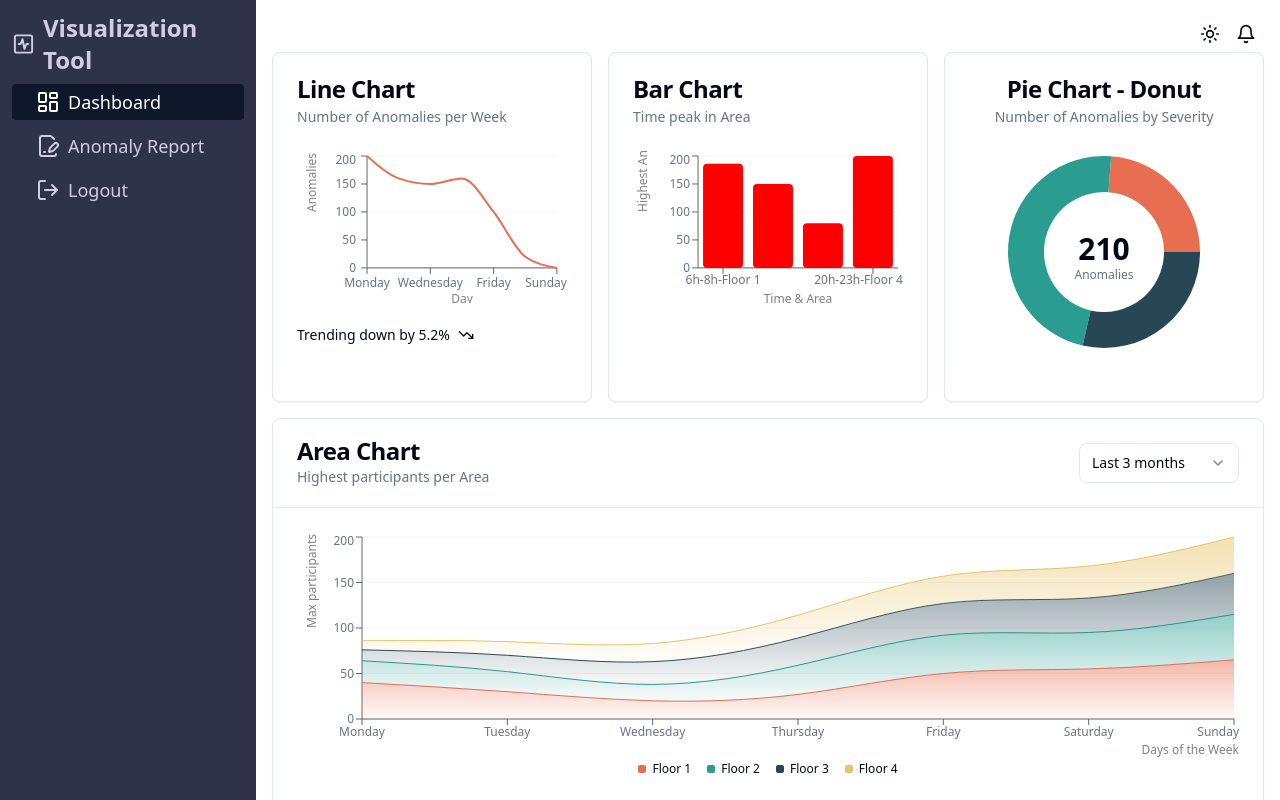
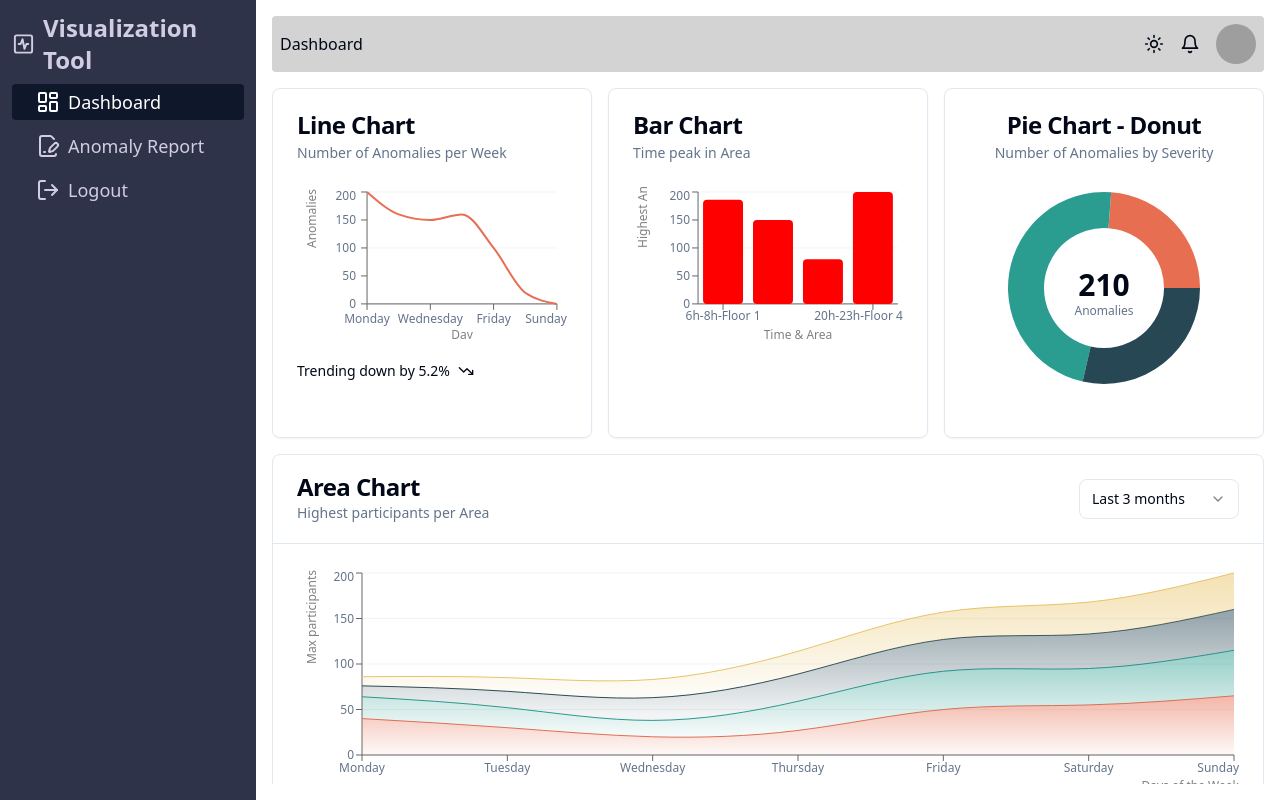
Before and after one commit to LongNgd/COS40006-G1B, a React (Vite) app in the folder frontend/: page /dashboard in a window 1280 px wide. Both pictures are taken after typing "name@example.com", "Sample123" into the empty fields and a click on the button "Login". Shown: the top 800 px of the page. Built offline with nearby package versions, Linux system fonts and the light colour scheme; grey boxes are pictures that could not be loaded.

Commit message:
update main content

```diff
--- a/frontend/package.json
+++ b/frontend/package.json
@@ -11,8 +11,10 @@
   },
   "dependencies": {
     "@hookform/resolvers": "^3.9.0",
+    "@radix-ui/react-avatar": "^1.1.0",
     "@radix-ui/react-checkbox": "^1.1.1",
     "@radix-ui/react-label": "^2.1.0",
+    "@radix-ui/react-scroll-area": "^1.1.0",
     "@radix-ui/react-select": "^2.1.1",
     "@radix-ui/react-slot": "^1.1.0",
     "@reduxjs/toolkit": "^2.2.7",
--- a/frontend/src/components/Chart/LineC.tsx
+++ b/frontend/src/components/Chart/LineC.tsx
@@ -60,6 +60,8 @@
               dataKey="day"
               label={{ value: "Day", position: "insideBottom", offset: -5 }}
               tickMargin={5}
+              // Set default props directly in the component if needed
+              // defaultProps={{ tickMargin: 5 }} // Remove this line if it exists
             />
             <YAxis
               label={{ value: "Anomalies", angle: -90, position: "insideLeft" }}
--- a/frontend/src/components/Chart/PieC.tsx
+++ b/frontend/src/components/Chart/PieC.tsx
@@ -1,5 +1,4 @@
 import * as React from "react"
-import { } from "lucide-react"
 import { Label, Pie, PieChart } from "recharts"
 
 import {
--- a/frontend/src/components/Layout/Layout.tsx
+++ b/frontend/src/components/Layout/Layout.tsx
@@ -1,16 +1,22 @@
-import { Outlet } from "@tanstack/react-router"
+import { Outlet } from '@tanstack/react-router'
 
-import HorizontalNavbar from "../Navbar/HorizontalNavbar"
-import Navbar from "../Navbar/Navbar"
+import HorizontalNavbar from '../Navbar/HorizontalNavbar'
+import Navbar from '../Navbar/Navbar'
+import { ScrollArea } from '../ui/scroll-area'
+import { useState } from 'react'
 
 const Layout = () => {
+  const [name, setName] = useState<string>('Dashboard') // Specify type for useState
+  const handleClick = (itemName: string) => { // Specify type for itemName
+    setName(itemName) // Pass itemName to setName
+  }
   return (
     <div className="flex">
-      <Navbar />
-      <div className="p-4 flex-1">
-        <HorizontalNavbar />
+      <Navbar handleItemClick={handleClick}/>
+      <ScrollArea className="p-4 flex-1 h-lvh">
+        <HorizontalNavbar name={name}/>
         <Outlet />
-      </div>
+      </ScrollArea>
     </div>
   )
 }
--- a/frontend/src/components/Navbar/HorizontalNavbar.tsx
+++ b/frontend/src/components/Navbar/HorizontalNavbar.tsx
@@ -1,10 +1,18 @@
-import { LucideBell, LucideSun } from "lucide-react"
+import { LucideBell, LucideSun } from 'lucide-react'
+import { Avatar, AvatarFallback, AvatarImage } from '../ui/avatar'
 
-const HorizontalNavbar = () => {
+const HorizontalNavbar: React.FC<{ name: string }>  = ({name}) => {
   return (
-    <div className="p-2 rounded flex flex-row-reverse items-center gap-4">
-      <LucideBell className='w-5 h-5'/>
-      <LucideSun className='w-5 h-5'/>
+    <div className="bg-[#d3d3d3] mb-4 flex justify-between rounded items-center">
+      <div className='p-2'>{name}</div>
+      <div className="p-2 flex items-center gap-4">
+        <LucideSun className="w-5 h-5" />
+        <LucideBell className="w-5 h-5" />
+        <Avatar>
+          <AvatarImage src="https://github.com/shadcn.png" />
+          <AvatarFallback>CN</AvatarFallback>
+        </Avatar>
+      </div>
     </div>
   )
 }
--- a/frontend/src/components/Navbar/Navbar.tsx
+++ b/frontend/src/components/Navbar/Navbar.tsx
@@ -1,17 +1,17 @@
-import { Link, useNavigate } from "@tanstack/react-router";
-import { LucideActivitySquare, LucideLogOut } from "lucide-react";
-import { navigation } from "./navigation";
-import React from "react";
-import { useAuth } from "../../hooks/useAuth.hook";
+import { Link, useNavigate } from '@tanstack/react-router'
+import { LucideActivitySquare, LucideLogOut } from 'lucide-react'
+import { navigation } from './navigation'
+import React from 'react'
+import { useAuth } from '../../hooks/useAuth.hook'
 
-const Navbar = () => {
-  const navigate = useNavigate();
-  const { signOut } = useAuth();
+const Navbar: React.FC<{ handleItemClick: (item: string) => void }> = ({ handleItemClick }) => {
+  const navigate = useNavigate()
+  const { signOut } = useAuth()
 
   const handleSignOut = () => {
-    signOut();
-    navigate({ to: "/" });
-  };
+    signOut()
+    navigate({ to: '/' })
+  }
   return (
     <div className="flex flex-col w-64 text-[#d0cde4] bg-[#2f3349] p-3 h-lvh">
       <div className="text-2xl font-bold flex gap-2 items-center">
@@ -26,15 +26,16 @@
             className="flex gap-2 items-center mt-2 py-1 px-6
             hover:bg-[#3d4056] rounded text-lg"
             activeProps={{
-              className: "bg-primary hover:bg-primary text-[white]",
+              className: 'bg-primary hover:bg-primary text-[white]',
             }}
+            onClick={() => handleItemClick(item.name)}
           >
             {React.createElement(item.icon)}
             {item.name}
           </Link>
         ))}
         <a
-          className="flex gap-2 items-center mt-2 py-1 px-6 hover:bg-[#ff4545] hover:cursor-pointer rounded text-lg"
+          className="flex gap-2 items-center mt-2 py-1 px-6 hover:bg-[#3d4056] hover:cursor-pointer rounded text-lg"
           onClick={handleSignOut}
         >
           <LucideLogOut />
@@ -42,7 +43,7 @@
         </a>
       </nav>
     </div>
-  );
-};
+  )
+}
 
-export default Navbar;
+export default Navbar
--- /dev/null
+++ b/frontend/src/components/ui/avatar.tsx
@@ -0,0 +1,48 @@
+import * as React from "react"
+import * as AvatarPrimitive from "@radix-ui/react-avatar"
+
+import { cn } from "@/lib/utils"
+
+const Avatar = React.forwardRef<
+  React.ElementRef<typeof AvatarPrimitive.Root>,
+  React.ComponentPropsWithoutRef<typeof AvatarPrimitive.Root>
+>(({ className, ...props }, ref) => (
+  <AvatarPrimitive.Root
+    ref={ref}
+    className={cn(
+      "relative flex h-10 w-10 shrink-0 overflow-hidden rounded-full",
+      className
+    )}
+    {...props}
+  />
+))
+Avatar.displayName = AvatarPrimitive.Root.displayName
+
+const AvatarImage = React.forwardRef<
+  React.ElementRef<typeof AvatarPrimitive.Image>,
+  React.ComponentPropsWithoutRef<typeof AvatarPrimitive.Image>
+>(({ className, ...props }, ref) => (
+  <AvatarPrimitive.Image
+    ref={ref}
+    className={cn("aspect-square h-full w-full", className)}
+    {...props}
+  />
+))
+AvatarImage.displayName = AvatarPrimitive.Image.displayName
+
+const AvatarFallback = React.forwardRef<
+  React.ElementRef<typeof AvatarPrimitive.Fallback>,
+  React.ComponentPropsWithoutRef<typeof AvatarPrimitive.Fallback>
+>(({ className, ...props }, ref) => (
+  <AvatarPrimitive.Fallback
+    ref={ref}
+    className={cn(
+      "flex h-full w-full items-center justify-center rounded-full bg-muted",
+      className
+    )}
+    {...props}
+  />
+))
+AvatarFallback.displayName = AvatarPrimitive.Fallback.displayName
+
+export { Avatar, AvatarImage, AvatarFallback }
--- /dev/null
+++ b/frontend/src/components/ui/scroll-area.tsx
@@ -0,0 +1,46 @@
+import * as React from "react"
+import * as ScrollAreaPrimitive from "@radix-ui/react-scroll-area"
+
+import { cn } from "@/lib/utils"
+
+const ScrollArea = React.forwardRef<
+  React.ElementRef<typeof ScrollAreaPrimitive.Root>,
+  React.ComponentPropsWithoutRef<typeof ScrollAreaPrimitive.Root>
+>(({ className, children, ...props }, ref) => (
+  <ScrollAreaPrimitive.Root
+    ref={ref}
+    className={cn("relative overflow-hidden", className)}
+    {...props}
+  >
+    <ScrollAreaPrimitive.Viewport className="h-full w-full rounded-[inherit]">
+      {children}
+    </ScrollAreaPrimitive.Viewport>
+    <ScrollBar />
+    <ScrollAreaPrimitive.Corner />
+  </ScrollAreaPrimitive.Root>
+))
+ScrollArea.displayName = ScrollAreaPrimitive.Root.displayName
+
+const ScrollBar = React.forwardRef<
+  React.ElementRef<typeof ScrollAreaPrimitive.ScrollAreaScrollbar>,
+  React.ComponentPropsWithoutRef<typeof ScrollAreaPrimitive.ScrollAreaScrollbar>
+>(({ className, orientation = "vertical", ...props }, ref) => (
+  <ScrollAreaPrimitive.ScrollAreaScrollbar
+    ref={ref}
+    orientation={orientation}
+    className={cn(
+      "flex touch-none select-none transition-colors",
+      orientation === "vertical" &&
+        "h-full w-2.5 border-l border-l-transparent p-[1px]",
+      orientation === "horizontal" &&
+        "h-2.5 flex-col border-t border-t-transparent p-[1px]",
+      className
+    )}
+    {...props}
+  >
+    <ScrollAreaPrimitive.ScrollAreaThumb className="relative flex-1 rounded-full bg-border" />
+  </ScrollAreaPrimitive.ScrollAreaScrollbar>
+))
+ScrollBar.displayName = ScrollAreaPrimitive.ScrollAreaScrollbar.displayName
+
+export { ScrollArea, ScrollBar }
```
Also changed, not shown: 1 other file (tests, documents, lock files or other folders).
